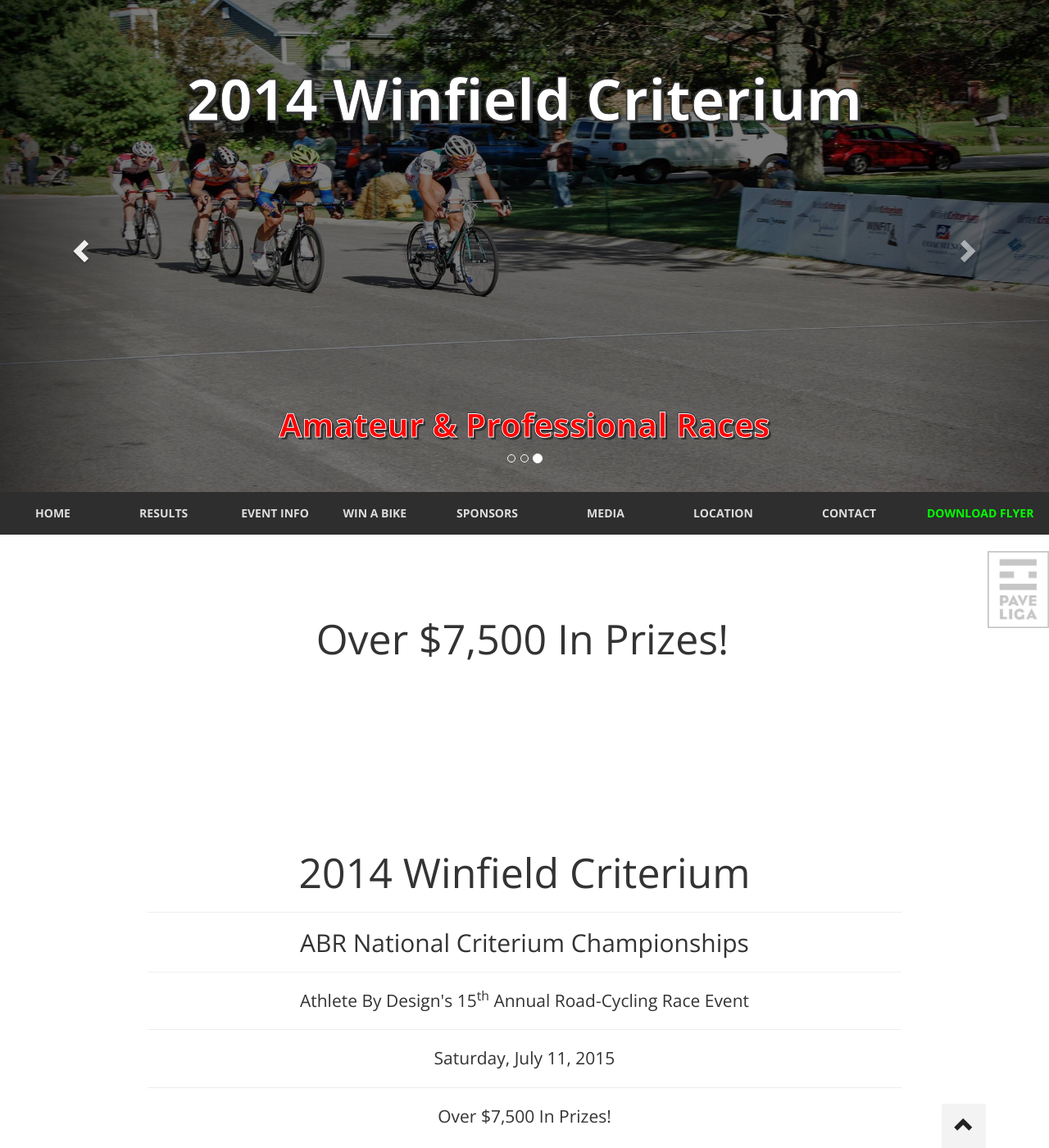
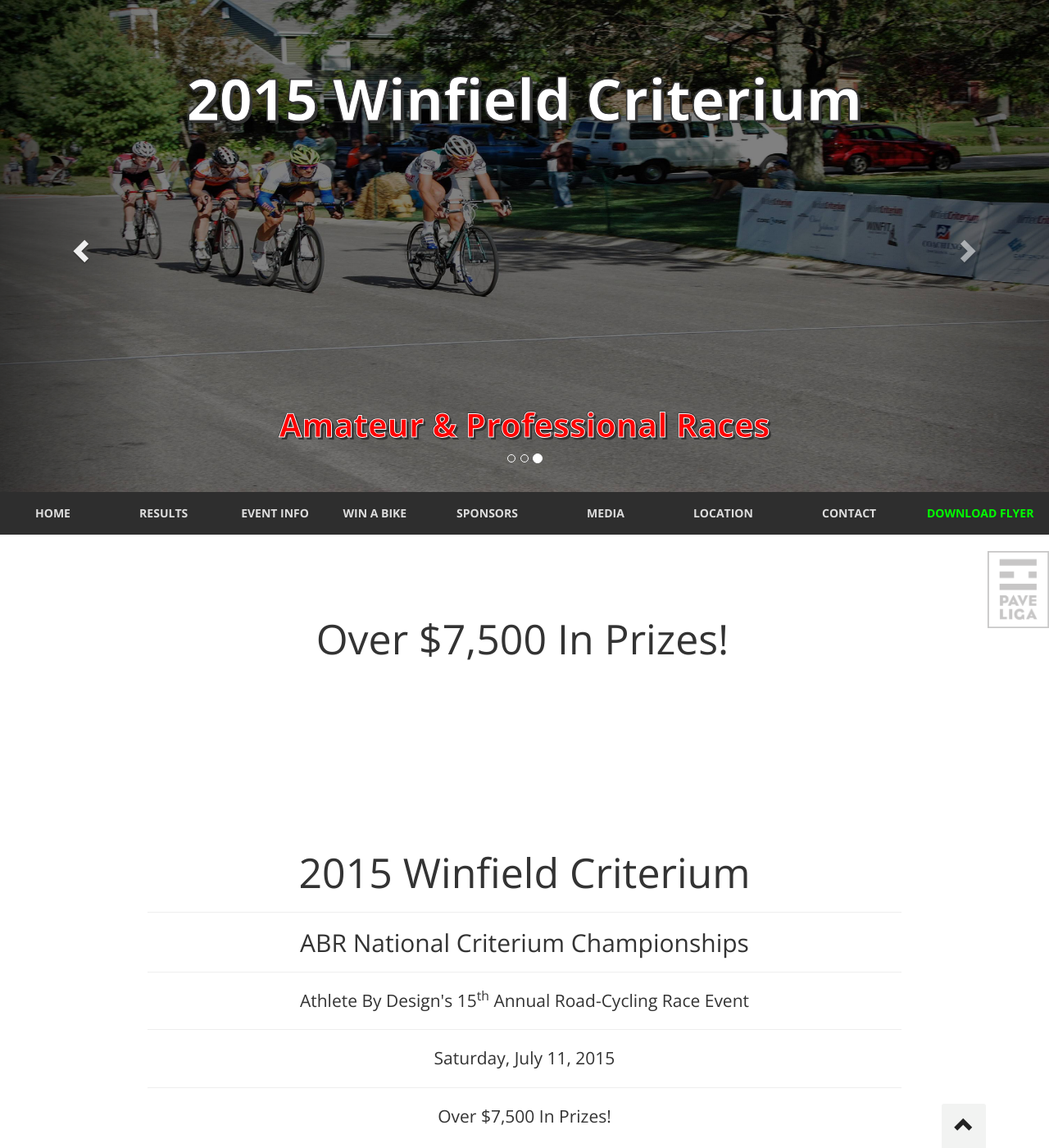
Before and after one commit to winfieldcriterium/winfieldcriterium.github.io, a Jekyll site: the page built from index.html, in a window 1280 px wide and 1400 px high. Shown: the whole window at 82% size. Built offline with Jekyll 4.4.1, drawn with Linux system fonts in a browser that asks for light colours; nearby versions of some CDN libraries; Markdown is read by kramdown in place of the engine named in the settings.

Commit message:
fixing 2014 date to 2015

```diff
--- a/index.html
+++ b/index.html
@@ -37,7 +37,7 @@ layout: default
         </div>
       </div>
     </div><!-- .carousel-inner -->
-    <div class="logo">2014 Winfield Criterium</div>
+    <div class="logo">2015 Winfield Criterium</div>
     <a class="left carousel-control" href="#myCarousel" data-slide="prev">
       <span class="glyphicon glyphicon-chevron-left"></span>
     </a>
@@ -64,7 +64,7 @@ layout: default
       <li><a href="#section6">Media</a></li>
       <li><a href="#section7">Location</a></li>
       <li><a href="#section8">Contact</a></li>
-      <li class="flyer"><a href="/assets/files/2014_WinfieldCriterium.pdf" target="_blank">Download Flyer</a></li>
+      <li class="flyer"><a href="/assets/files/2015_WinfieldCriterium.pdf" target="_blank">Download Flyer</a></li>
     </ul>
   </div><!-- .navbar-collapse -->
 </div><!-- #nav -->
@@ -84,7 +84,7 @@ layout: default
 <div class="container">
   <div class="col-sm-10 col-sm-offset-1">
     <div class="page-header text-center">
-      <h1>2014 Winfield Criterium</h1>
+      <h1>2015 Winfield Criterium</h1>
       <hr />
       <h2>ABR National Criterium Championships</h2>
     </div>
@@ -185,7 +185,7 @@ layout: default
     <p class="text-center"><strong>The National Anthem to be performed by the Community Acapella Chamber Choir</strong></p>
     <div class="divider"></div>
     <div class="col-sm-6">
-      <a href="https://www.bikereg.com/2014-winfield-criterium/" title="BikeReg.com Online Event Registration">
+      <a href="https://www.bikereg.com/2015-winfield-criterium/" title="BikeReg.com Online Event Registration">
         <img src="/assets/img/bikereg.png" class="center-block" alt="BikeReg.com Online Event Registration" />
       </a>
     </div>
```
